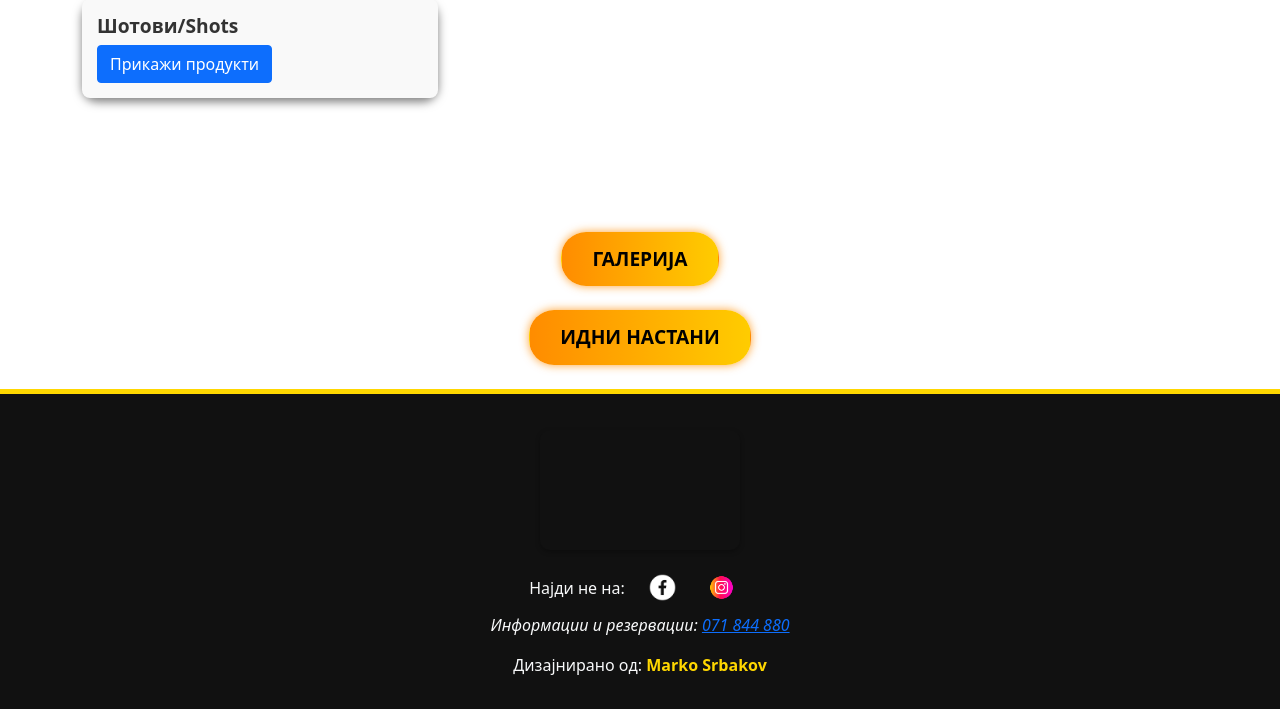
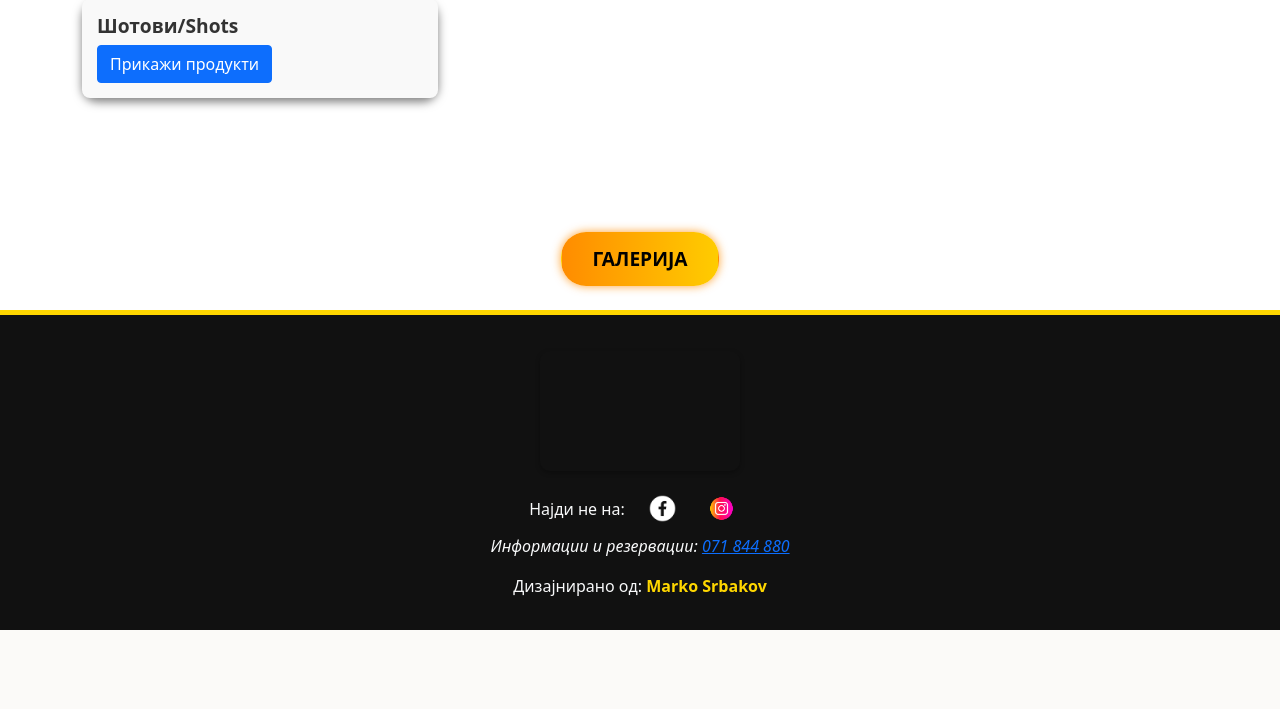
Before and after one commit to markosrbakov/GalacticCaffe, a Django app: page / in a window 1280 px wide. Shown: the part 1448-2157 px from the top of the page. After the commit the page ends 2078 px from the top, so only its background shows below. Run offline with Django 5.2, Linux system fonts and the light colour scheme; data comes from the database, SQL or seed files in the repository; grey boxes are pictures that could not be loaded.

Commit message:
Delete Events Div index.html

```diff
--- a/templates/index.html
+++ b/templates/index.html
@@ -368,9 +368,6 @@
 <div class="text-center mb-4">
     <a href="/gallery" class="btn neon-button">Галерија</a>
 </div>
-<div class="text-center mb-4">
-    <a href="/events" class="btn neon-button">Идни Настани</a>
-</div>
 <footer class="text-center text-light py-3">
     <div class="map-container">
         <iframe
```
